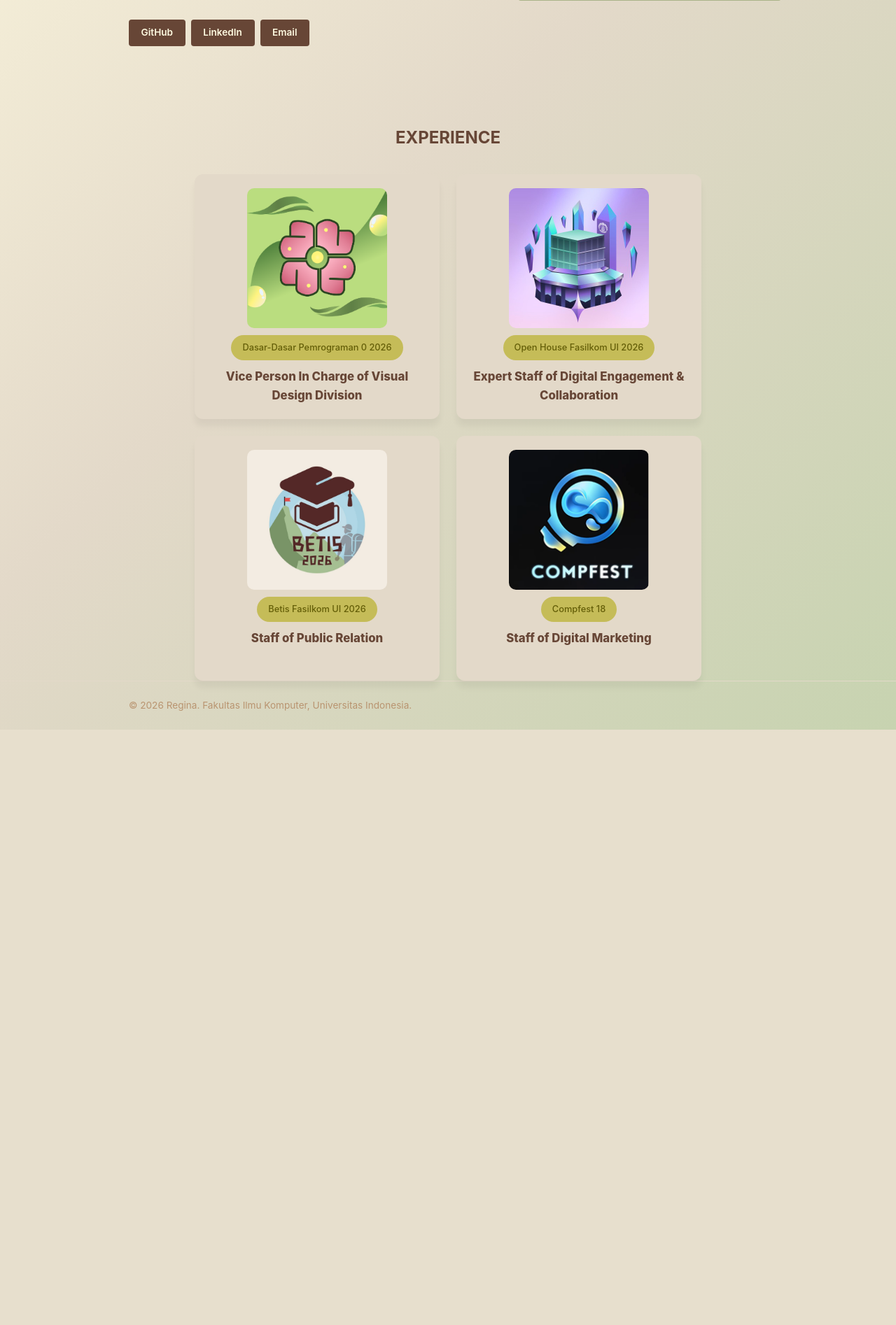
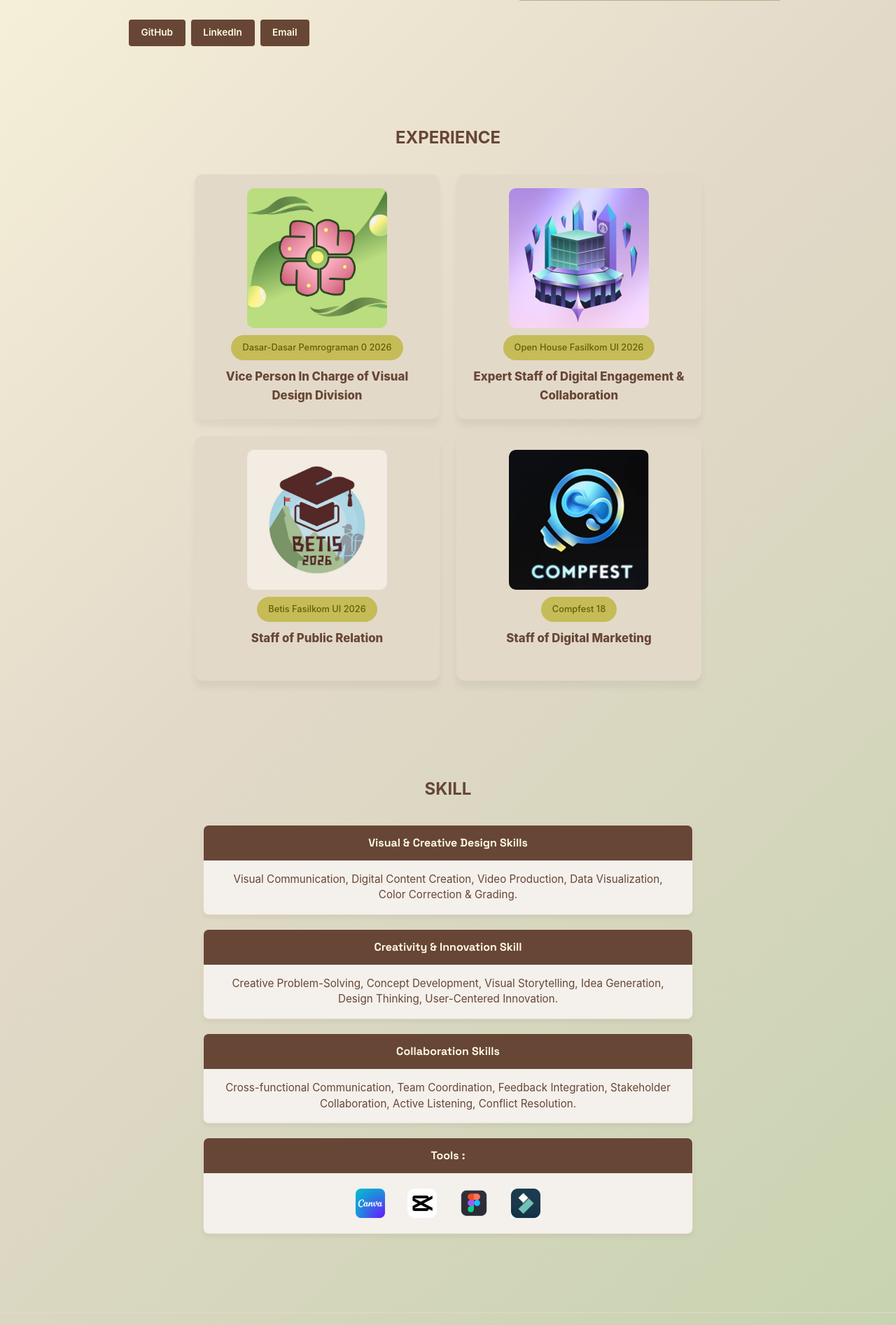
Before and after one commit to reginadibryakerinne/myportofolio, a Django app: page / in a window 1280 px wide. Shown: the part 626-2520 px from the top of the page at 70% size. Before the commit the page ends 1669 px from the top, so only its background shows below. Run offline with Django 5.2, Linux system fonts and the light colour scheme.

Commit message:
feat : 3 - add skills section

```diff
--- a/static/css/style.css
+++ b/static/css/style.css
@@ -33,6 +33,10 @@ h1, .brand {
 
 .site-header {
     border-bottom: 1px solid var(--line);
+    position: sticky;
+    top: 0;
+    background-color: #A9B388;
+    z-index: 1000;
 }
 
 .site-header .container {
@@ -243,8 +247,7 @@ h1, .brand {
     width: fit-content;
     border-radius: 50px;
 }
-
-h2.experience {
+.experience, .skill {
     margin: 32px auto 32px;
     text-align: center;
 }
@@ -256,3 +259,57 @@ h2.experience {
     text-align: center;
     margin: 5px auto;
 }
+
+#skill .card-list {
+    display: flex;
+    flex-direction: column;
+    align-items: center;
+    gap: 20px;
+}
+
+.card-item-skill {
+    width: 100%;
+    max-width: 700px;
+    border-radius: 8px;
+    overflow: hidden;
+    box-shadow: 0 4px 6px rgba(0, 0, 0, 0.05);
+    border: 1px solid var(--line);
+}
+
+.card-item-skill .card-header {
+    background-color: var(--ink);
+    color: var(--paper);
+    text-align: center;
+    padding: 12px 20px;
+    font-weight: 700;
+    font-size: 1rem;
+    font-family: "Space Grotesk", sans-serif;
+}
+
+.card-item-skill .card-body {
+    background-color: #f4f0eb;
+    color: var(--ink);
+    text-align: center;
+    padding: 16px 24px;
+    font-size: 0.95rem;
+    line-height: 1.5;
+}
+
+.card-item-skill .card-body:has(img) {
+    display: flex;
+    justify-content: center;
+    align-items: center;
+    gap: 32px;
+    padding: 22px 24px;
+}
+
+.card-item-skill .card-body img {
+    width: 42px;
+    height: 42px;
+    object-fit: contain;
+    transition: transform 0.2s ease;
+}
+
+.card-item-skill .card-body img:hover {
+    transform: scale(1.1);
+}
--- a/templates/index.html
+++ b/templates/index.html
@@ -18,6 +18,9 @@
             </nav>
             <nav>
                 <a href="#experience">Experience</a>
+            </nav>
+            <nav>
+                <a href="#skill">Skill</a>
             </nav>
         </div>
     </header>
@@ -94,6 +97,41 @@
                 </div>
             </div>
         </section>
+
+        <section class="hero" id="skill">
+            <div class="container skill">
+                <h2 class="skill">SKILL</h2>
+                <div class ="card-wrapper">
+                    <ul class="card-list">
+                        <li class="card-item-skill">
+                            <div class="card-header">Visual & Creative Design Skills</div>
+                            <div class="card-body">Visual Communication, Digital Content Creation, Video Production, Data Visualization, Color Correction & Grading.</div>
+                        </li>
+
+                        <li class="card-item-skill">
+                            <div class="card-header">Creativity & Innovation Skill</div>
+                            <div class="card-body">Creative Problem-Solving, Concept Development, Visual Storytelling, Idea Generation, Design Thinking, User-Centered Innovation.</div>
+                        </li>
+
+                        <li class="card-item-skill">
+                            <div class="card-header">Collaboration Skills</div>
+                            <div class="card-body">Cross-functional Communication, Team Coordination, Feedback Integration, Stakeholder Collaboration, Active Listening, Conflict Resolution.</div>
+                        </li>
+
+                        <li class="card-item-skill">
+                            <div class="card-header">Tools : </div>
+                            <div class="card-body">
+                                <img src="/static/img/Canva.png" alt="Canva">
+                                <img src="/static/img/capcut.png" alt="Capcut">
+                                <img src="/static/img/Figma.png" alt="Figma">
+                                <img src="/static/img/filmora.jpg" alt="Filmora">
+                            </div>
+                        </li>
+                    </ul>
+                </div>
+            </h2>
+            </div>
+        </section>
     </main>
 
     <footer class="site-footer">
```
Also changed, not shown: static/img/Canva.png (added), static/img/Figma.png (added), static/img/capcut.png (added), static/img/filmora.jpg (added).
